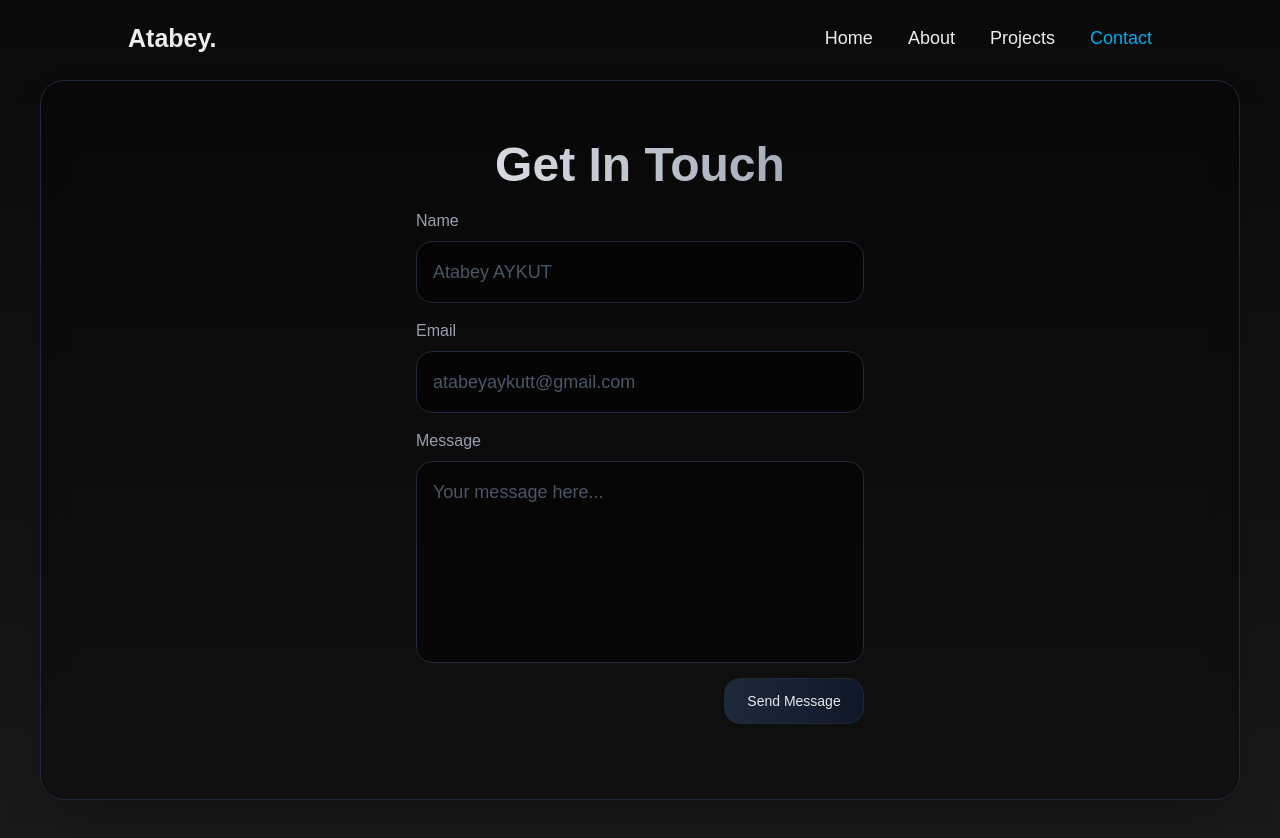
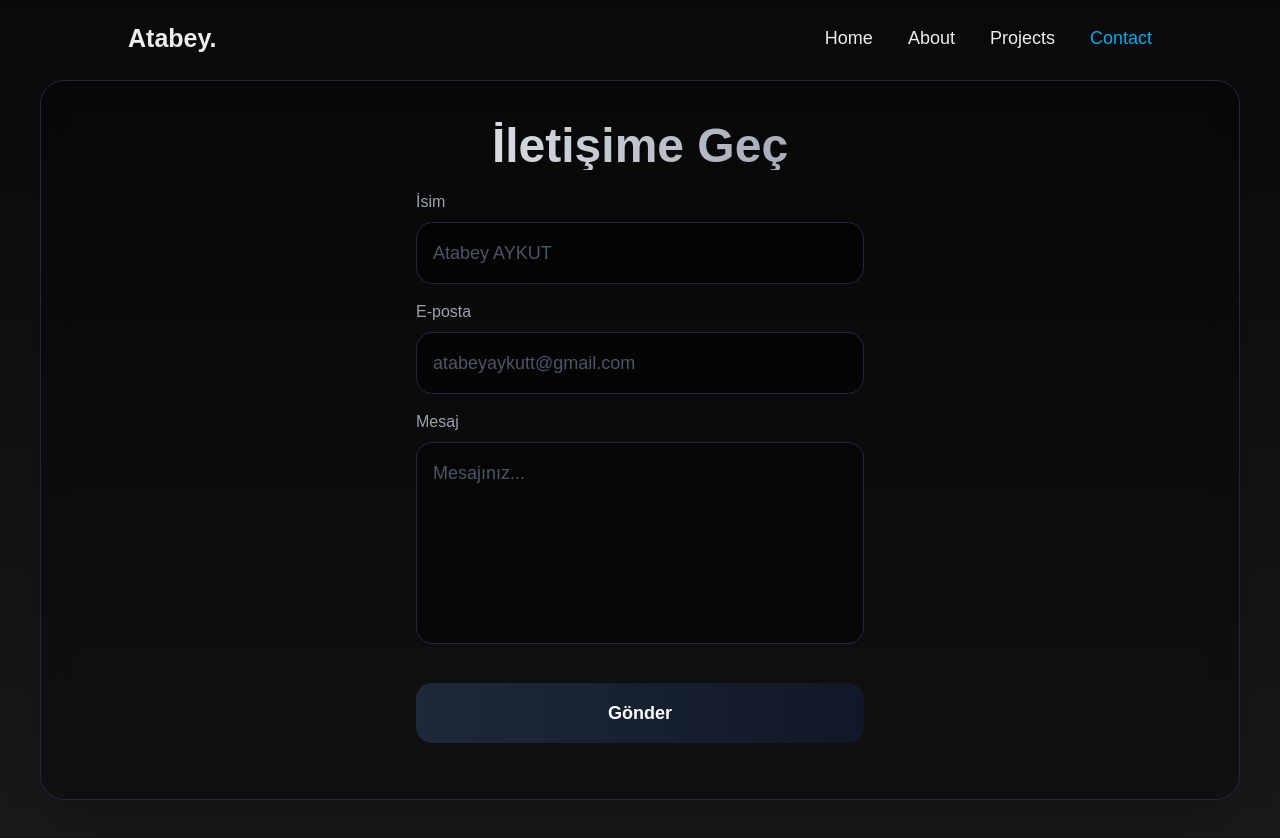
Before and after one commit to atabeyaykut/PersonalPage, a React (Vite) app: page /contact in a window 1280 px wide. Shown: the top 838 px of the page. Built offline with nearby package versions, Linux system fonts and the light colour scheme.

Commit message:
Add emailjs integration for contact form; implement form submission with validation and toast notifications

```diff
--- a/package.json
+++ b/package.json
@@ -10,6 +10,7 @@
     "preview": "vite preview"
   },
   "dependencies": {
+    "@emailjs/browser": "^4.4.1",
     "@tailwindcss/vite": "^4.0.5",
     "@tanstack/react-query": "^5.66.0",
     "@tanstack/react-query-devtools": "^5.66.0",
--- a/src/App.jsx
+++ b/src/App.jsx
@@ -1,6 +1,8 @@
 import './App.css'
 import { BrowserRouter as Router, Routes, Route } from 'react-router-dom'
 import { QueryClient, QueryClientProvider } from '@tanstack/react-query'
+import { ToastContainer } from 'react-toastify'
+import 'react-toastify/dist/ReactToastify.css'
 import HomePage from './components/HomePage'
 import Projects from './components/Projects'
 import About from './components/About'
@@ -21,6 +23,18 @@ function App() {
             <Route path="/about" element={<About />} />
             <Route path="/contact" element={<Contact />} />
           </Routes>
+          <ToastContainer
+            position="bottom-right"
+            autoClose={5000}
+            hideProgressBar={false}
+            newestOnTop={false}
+            closeOnClick
+            rtl={false}
+            pauseOnFocusLoss
+            draggable
+            pauseOnHover
+            theme="dark"
+          />
         </div>
       </Router>
     </QueryClientProvider>
--- a/src/components/Contact.jsx
+++ b/src/components/Contact.jsx
@@ -1,29 +1,43 @@
 import { useMutation } from '@tanstack/react-query';
-import axios from 'axios';
-import React from 'react';
+import React, { useRef, useEffect } from 'react';
 import { useForm } from 'react-hook-form';
 import { toast } from 'react-toastify';
+import emailjs from '@emailjs/browser';
 
 function Contact() {
+    const form = useRef();
+
+    useEffect(() => {
+        emailjs.init('ZxUBtHayHz3J47JLw');
+    }, []);
+
     const {
         register,
         handleSubmit,
+        reset,
         formState: { errors },
     } = useForm();
 
     const mutation = useMutation({
         mutationFn: async (data) => {
-            return axios.post("/api/send-mail", {
-                to: "atabeyaykutt@gmail.com",
-                subject: "Personal Page'den Gelen Mesaj",
-                text: `Ad: ${data.name}\nE-posta: ${data.email}\nMesaj: ${data.message}`
-            });
+            return emailjs.send(
+                'service_feoziud',
+                'template_3rhwd6e',
+                {
+                    from_name: data.from_name,
+                    from_email: data.from_email,
+                    message: data.message
+                },
+                'ZxUBtHayHz3J47JLw'
+            );
         },
         onSuccess: () => {
-            toast.success("Message sent successfully");
+            toast.success("Mesajınız başarıyla gönderildi!");
+            reset();
         },
-        onError: () => {
-            toast.error("Something went wrong");
+        onError: (error) => {
+            console.error('EmailJS Error:', error);
+            toast.error("Bir hata oluştu. Lütfen tekrar deneyin.");
         }
     });
 
@@ -40,66 +54,69 @@ function Contact() {
             <div className="max-w-300 h-180 pt-8 w-full flex justify-center align-center items-center backdrop-blur-lg bg-black/30 p-12 rounded-3xl border border-gray-800 shadow-2xl hover:border-gray-700 transition-all duration-500">
                 <div className="max-w-2xl min-w-md mx-auto">
                     <h2 className="text-5xl font-bold text-center mb-5 bg-gradient-to-r from-gray-200 to-gray-400 text-transparent bg-clip-text">
-                        Get In Touch
+                        İletişime Geç
                     </h2>
 
                     <form onSubmit={handleSubmit(onSubmit)} className="flex flex-col space-y-2">
                         <div className="space-y-4 w-full">
                             <div>
                                 <label className={`${labelClasses}`}>
-                                    Name
+                                    İsim
                                 </label>
                                 <input
                                     type="text"
-                                    {...register("name", { required: "I need to know who you are :)" })}
+                                    name="from_name"
+                                    {...register("from_name", { required: "İsminizi girmeniz gerekiyor :)" })}
                                     className={`${inputClasses} `}
                                     placeholder="Atabey AYKUT"
                                 />
-                                {errors.name &&
+                                {errors.from_name &&
                                     <p className={errorClasses}>
-                                        {errors.name.message}
+                                        {errors.from_name.message}
                                     </p>
                                 }
                             </div>
 
                             <div>
                                 <label className={labelClasses}>
-                                    Email
+                                    E-posta
                                 </label>
                                 <input
                                     type="email"
-                                    {...register("email", {
-                                        required: "I need your email",
+                                    name="from_email"
+                                    {...register("from_email", {
+                                        required: "E-posta adresinizi girmeniz gerekiyor",
                                         pattern: {
                                             value: /\S+@\S+\.\S+/,
-                                            message: "Please enter a valid email"
+                                            message: "Geçerli bir e-posta adresi girin"
                                         }
                                     })}
                                     className={inputClasses}
                                     placeholder="atabeyaykutt@gmail.com"
                                 />
-                                {errors.email &&
+                                {errors.from_email &&
                                     <p className={errorClasses}>
-                                        {errors.email.message}
+                                        {errors.from_email.message}
                                     </p>
                                 }
                             </div>
 
                             <div>
                                 <label className={labelClasses}>
-                                    Message
+                                    Mesaj
                                 </label>
                                 <textarea
+                                    name="message"
                                     {...register("message", {
-                                        required: "Please enter your message",
+                                        required: "Mesajınızı girmeniz gerekiyor",
                                         minLength: {
                                             value: 3,
-                                            message: "Message is too short"
+                                            message: "Mesaj çok kısa"
                                         }
                                     })}
                                     rows="6"
                                     className={`${inputClasses} resize-none`}
-                                    placeholder="Your message here..."
+                                    placeholder="Mesajınız..."
                                 />
                                 {errors.message &&
                                     <p className={errorClasses}>
@@ -109,23 +126,13 @@ function Contact() {
                             </div>
                         </div>
 
-                        <div className="flex justify-end">
-                            <button
-                                type="submit"
-                                disabled={mutation.isPending}
-                                className="px-4 py-3 bg-gradient-to-r from-gray-800 to-gray-900 text-gray-200 rounded-2xl font-medium hover:from-gray-900 hover:to-black transition-all duration-300 disabled:opacity-50 border border-gray-800 hover:border-gray-700 shadow-lg cursor-pointer text-sm min-w-[140px]"
-                            >
-                                {mutation.isPending ? (
-                                    <span className="flex items-center justify-center gap-3">
-                                        <svg className="animate-spin h-5 w-5 text-gray-400" xmlns="http://www.w3.org/2000/svg" fill="none" viewBox="0 0 24 24">
-                                            <circle className="opacity-25" cx="12" cy="12" r="10" stroke="currentColor" strokeWidth="4"></circle>
-                                            <path className="opacity-75" fill="currentColor" d="M4 12a8 8 0 018-8V0C5.373 0 0 5.373 0 12h4zm2 5.291A7.962 7.962 0 014 12H0c0 3.042 1.135 5.824 3 7.938l3-2.647z"></path>
-                                        </svg>
-                                        Sending...
-                                    </span>
-                                ) : 'Send Message'}
-                            </button>
-                        </div>
+                        <button
+                            type="submit"
+                            disabled={mutation.isPending}
+                            className="mt-6 w-full bg-gradient-to-r from-gray-800 to-gray-900 text-white py-4 px-6 rounded-2xl font-semibold text-lg hover:from-gray-700 hover:to-gray-800 transition-all duration-300 disabled:opacity-50 disabled:cursor-not-allowed"
+                        >
+                            {mutation.isPending ? 'Gönderiliyor...' : 'Gönder'}
+                        </button>
                     </form>
                 </div>
             </div>
```
Also changed, not shown: 1 other file (tests, documents, lock files or other folders).
